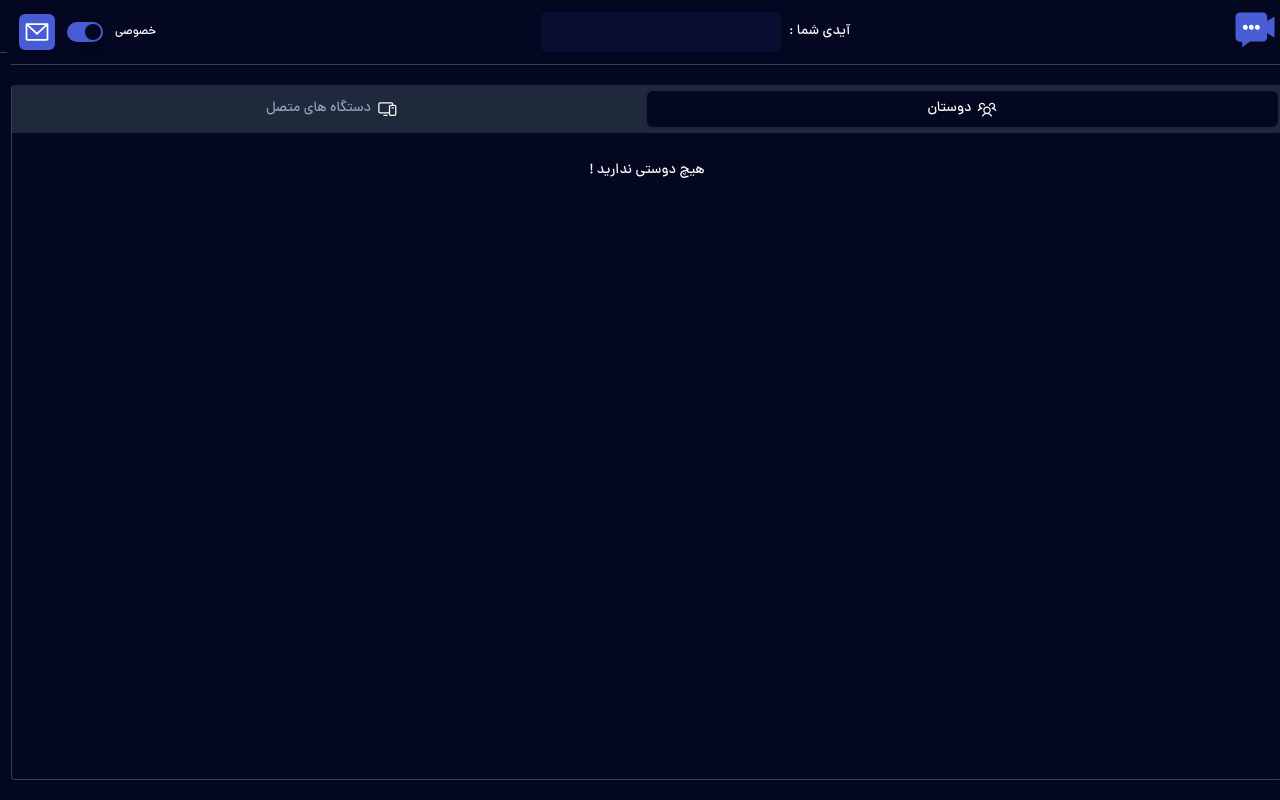
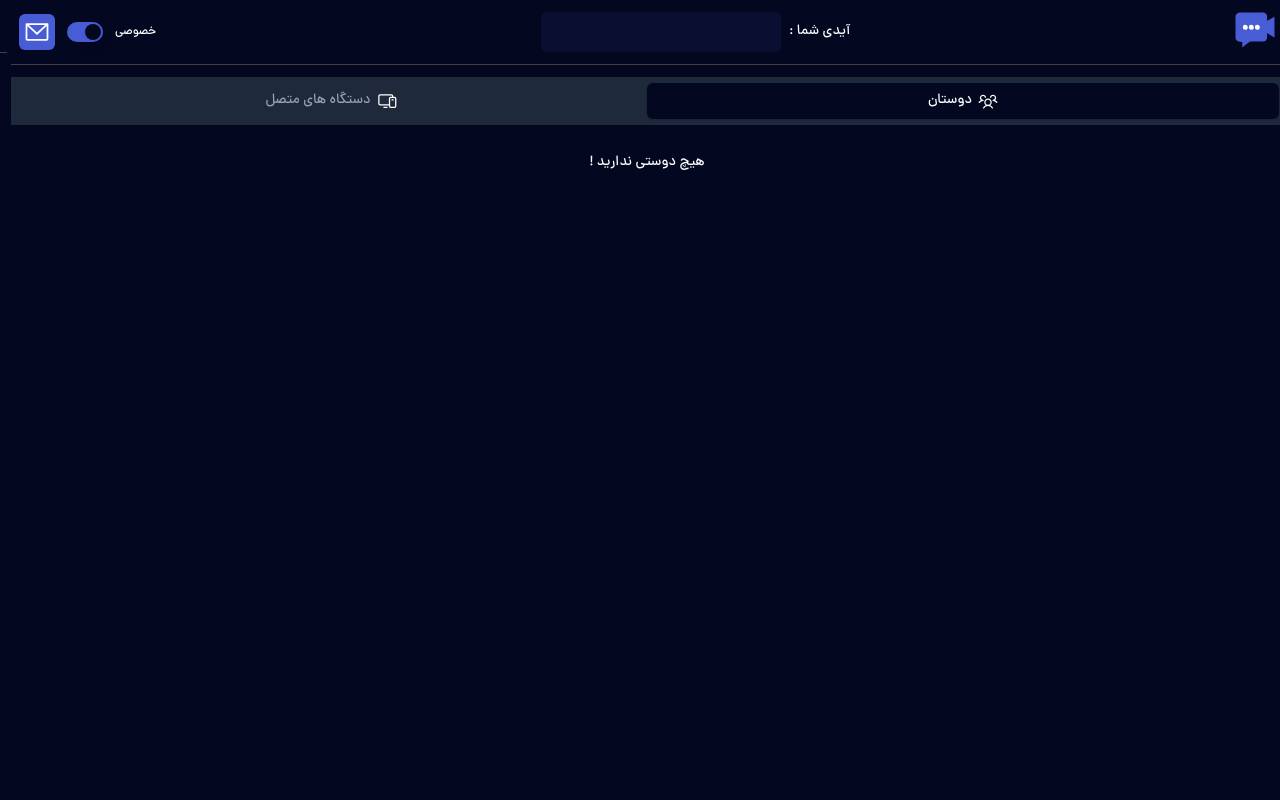
Before and after one commit to mohammad-reza-tajik/net-call-frontend, a Next.js app: page / in a window 1280 px wide. Built offline with nearby package versions, Linux system fonts and the light colour scheme.

Commit message:
refactor: remove start screen border

```diff
--- a/app/page.tsx
+++ b/app/page.tsx
@@ -2,7 +2,7 @@ import StartScreen from "@/components/screens/StartScreen";
 
 function Home() {
   return (
-    <main className={"flex flex-col py-5 flex-1"}>
+    <main className={"flex flex-col py-1 md:py-3 flex-1"}>
         <StartScreen />
     </main>
   );
--- a/components/screens/StartScreen.tsx
+++ b/components/screens/StartScreen.tsx
@@ -8,7 +8,7 @@ import { Devices, UsersThree } from "../shared/Icons";
 function StartScreen() {
 
     return (
-        <section className={"flex flex-col gap-5 flex-1 border border-t-0 rounded overflow-y-auto overflow-x-hidden"}>
+        <section className={"flex flex-col gap-5 flex-1 overflow-y-auto overflow-x-hidden"}>
             <Tabs defaultValue={"friends"} className={"w-full [direction:rtl]"}>
                 <TabsList className={"w-full rounded-none"}>
                     <TabsTrigger value={"friends"}>
```
